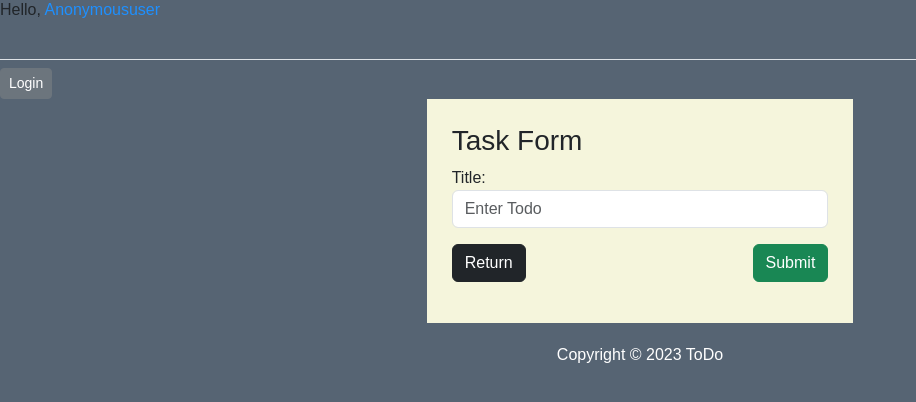
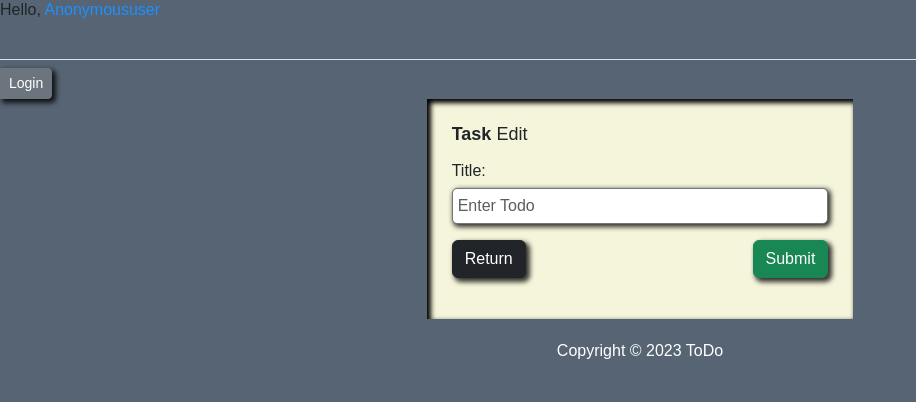
Before and after one commit to AleksKostadinov/todo_app, a Django app: template todo/app/templates/app/task_form.html in a window 1280 px wide. Shown: the top 402 px of the page, without its empty margins (0-916 px from the left). Run offline with Django 4.2, Linux system fonts and the light colour scheme; the template is opened without the code that fills it: values that come from a table or form of the project are taken from there, others are empty.

Commit message:
Some changes to templates and custom.css

```diff
--- a/todo/app/models.py
+++ b/todo/app/models.py
@@ -13,4 +13,4 @@ class Task(models.Model):
         return self.title
 
     class Meta:
-        ordering = ['created_date']
+        ordering = ['-created_date']
--- a/todo/app/templates/app/detail.html
+++ b/todo/app/templates/app/detail.html
@@ -6,7 +6,7 @@
 			<h2 style="text-align: left"><b>Task: </b>{{ task }}</h2>
 			<div class="list-group t20">
 				{% if task.description %}
-					<p class="list-group-item">{{ task.description }}</p>
+					<textarea class="list-group-item">{{ task.description }}</textarea>
 				{% else %}
 					<p class="list-group-item">{{ description }}</p>
 				{% endif %}
--- a/todo/app/templates/app/task_form.html
+++ b/todo/app/templates/app/task_form.html
@@ -3,13 +3,13 @@
 
 	<div class="row justify-content-center">
 		<div class="col-lg-4 col-lg-offset-4" id="content">
-			<h3>Task Form</h3>
+			<h2 style="text-align: left"><b>Task</b> Edit</h2>
 			<form method="POST" action="">
 				{% csrf_token %}
 				{{ form.as_p }}
 				<div style="display: flex; justify-content: space-between; align-items: center;">
 					<a href="{% url 'detail' task.id %}" class="btn btn-dark">Return</a>
-					<input type="submit" value="Submit" class="btn btn-success">
+					<button class="btn btn-success" type="submit">Submit</button>
 				</div>
 			</form>
 		</div>
--- a/todo/app/views.py
+++ b/todo/app/views.py
@@ -58,8 +58,8 @@ class TaskCreate(CreateView):
         form = self.get_form()
         if form.is_valid():
             return self.form_valid(form)
-        else:
-            return self.form_invalid(form)
+
+        return self.form_invalid(form)
 
 
 class TaskUpdate(UpdateView):
--- a/todo/static/css/custom.css
+++ b/todo/static/css/custom.css
@@ -43,15 +43,73 @@ footer {
 
 /* hover effect */
 a {
-    color: #54b3d6;
+    color: #ffc107;
 }
 
 .todo-uncompleted {
-    box-shadow: inset 0 0 0 0 #54b3d6;
+    box-shadow: inset 0 0 0 0 #ffc107;
     transition: box-shadow .3s ease-in-out;
 }
 
 .todo-uncompleted:hover {
-    box-shadow: inset 200px 0 0 0 #54b3d6;
+    box-shadow: inset 200px 0 0 0 #ffc107;
     color: #fff;
 }
+
+input[type=text],
+    /*input[type=password],*/
+textarea {
+    border: 1px solid #757575;
+    border-radius: 5px;
+    padding: 5px;
+    width: 100%;
+}
+
+textarea {
+    height: 150px;
+    margin-bottom: 20px;
+    text-align: justify;
+}
+
+label {
+    padding-top: 5px !important;
+    padding-bottom: 5px !important;
+}
+
+/*::placeholder {*/
+/*    font-weight: 300;*/
+/*    opacity: 0.5;*/
+/*}*/
+
+/*.button {*/
+/*    border: 1px solid #757575;*/
+/*    background-color: #FFF;*/
+/*    color: #EB796F;*/
+/*    padding: 10px;*/
+/*    font-size: 14px;*/
+/*    border-radius: 5px;*/
+/*    cursor: pointer;*/
+/*    text-decoration: none;*/
+/*}*/
+
+.btn.btn-secondary {
+    border-top-left-radius: 0;
+    border-bottom-left-radius: 0;
+}
+
+.list-group-item {
+    border-radius: 5px;
+}
+
+.col-lg-4.col-lg-offset-4 {
+    box-shadow: inset 3px 3px 5px 1px rgba(1, 1, 1, 1);
+
+}
+
+.btn{
+  box-shadow:  3px 3px 5px 1px rgba(0, 0, 0, 0.8);
+}
+
+input.form-control{
+    box-shadow:  2px 2px 5px 1px rgba(0, 0, 0, 0.8);
+}
```
